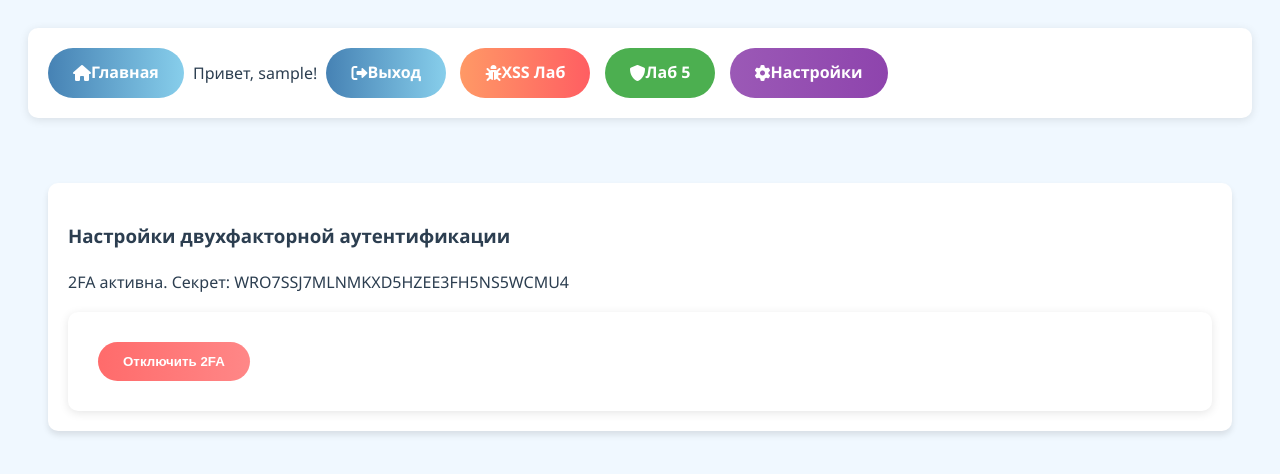
After one commit to SpaceM1x/StudyCenter, a Flask app: page /settings/2fa in a window 1280 px wide. The commit adds this page. Shown: the top 474 px of the page. Run offline with Flask 3, Linux system fonts and the light colour scheme; the visitor is signed in with stand-in values (Sample User, id 1); data comes from the database, SQL or seed files in the repository.

Commit message:
Рабочее 5 c входом на сайт

```diff
--- a/app.py
+++ b/app.py
@@ -194,21 +194,22 @@ def register():
         username = request.form['username']
         password = request.form['password']
 
+        # Хеширование пароля с bcrypt
+        salt, hashed_password = lab5_hash_password(password)
+
         conn = get_db_connection()
         try:
-
             conn.execute(
-                'INSERT INTO users (username, password) VALUES (?, ?)',
-                (username, generate_password_hash(password))
+                'INSERT INTO users (username, password, is_2fa_enabled) VALUES (?, ?, ?)',
+                (username, hashed_password, False)  # 2FA по умолчанию выключена
             )
             conn.commit()
-            flash('Регистрация успешна! Теперь войдите.', 'success')
+            flash('Регистрация успешна!', 'success')
             return redirect(url_for('login'))
         except sqlite3.IntegrityError:
-            flash('Это имя пользователя уже занято', 'error')
+            flash('Имя пользователя занято', 'error')
         finally:
             conn.close()
-
     return render_template('register.html')
 
 
@@ -218,21 +219,53 @@ def login():
     if request.method == 'POST':
         username = request.form['username']
         password = request.form['password']
+        otp = request.form.get('otp', '')  # Поле для OTP
 
         conn = get_db_connection()
-        user = conn.execute(
-            'SELECT * FROM users WHERE username = ?', (username,)).fetchone()
+        user = conn.execute('SELECT * FROM users WHERE username = ?', (username,)).fetchone()
         conn.close()
 
-        if user and check_password_hash(user['password'], password):
+        if user and bcrypt.checkpw(password.encode(), user['password'].encode()):
+            # Если 2FA включена
+            if user['is_2fa_enabled']:
+                if not verify_totp_token(user['totp_secret'], otp):
+                    flash('Неверный OTP', 'error')
+                    return render_template('login_2fa.html')  # Шаблон для ввода OTP
+
             session['user_id'] = user['id']
             session['username'] = user['username']
-            flash('Вход выполнен успешно!', 'success')
+            flash('Вход выполнен!', 'success')
             return redirect(url_for('index'))
         else:
-            flash('Неверное имя пользователя или пароль', 'error')
+            flash('Ошибка входа', 'error')
 
     return render_template('login.html')
+
+
+@app.route('/settings/2fa', methods=['GET', 'POST'])
+@login_required
+def manage_2fa():
+    user_id = session['user_id']
+    conn = get_db_connection()
+    user = conn.execute('SELECT * FROM users WHERE id = ?', (user_id,)).fetchone()
+
+    if request.method == 'POST':
+        action = request.form['action']
+        if action == 'enable':
+            secret = generate_totp_secret()
+            conn.execute('UPDATE users SET totp_secret = ?, is_2fa_enabled = ? WHERE id = ?',
+                         (secret, True, user_id))
+            flash('2FA включена. Сохраните секрет: ' + secret, 'success')
+        elif action == 'disable':
+            conn.execute('UPDATE users SET totp_secret = NULL, is_2fa_enabled = ? WHERE id = ?',
+                         (False, user_id))
+            flash('2FA отключена', 'info')
+        conn.commit()
+        conn.close()
+        return redirect(url_for('manage_2fa'))
+
+    conn.close()
+    return render_template('2fa_settings.html', user=user)
 
 # Уязвимая версия входа
 @app.route('/vuln_login', methods=['GET', 'POST'])
--- a/init_db.py
+++ b/init_db.py
@@ -11,9 +11,11 @@ def init_db():
                 id INTEGER PRIMARY KEY AUTOINCREMENT,
                 username TEXT UNIQUE NOT NULL,
                 password TEXT NOT NULL,
-                role TEXT DEFAULT 'user'
-            );
+                totp_secret TEXT,          -- Секрет для 2FA
+                is_2fa_enabled BOOLEAN     -- Флаг активности 2FA
+            )
         ''')
+
         # Таблица преподавателей с дополнительным полем phone
         connection.execute('''
             CREATE TABLE IF NOT EXISTS teachers (
--- /dev/null
+++ b/templates/2fa_settings.html
@@ -0,0 +1,18 @@
+{% extends "base.html" %}
+{% block content %}
+<div class="card">
+    <h3>Настройки двухфакторной аутентификации</h3>
+    {% if user.is_2fa_enabled %}
+        <p>2FA активна. Секрет: {{ user.totp_secret }}</p>
+        <form method="POST">
+            <input type="hidden" name="action" value="disable">
+            <button type="submit" class="button button-danger">Отключить 2FA</button>
+        </form>
+    {% else %}
+        <form method="POST">
+            <input type="hidden" name="action" value="enable">
+            <button type="submit" class="button">Включить 2FA</button>
+        </form>
+    {% endif %}
+</div>
+{% endblock %}
--- a/templates/base.html
+++ b/templates/base.html
@@ -39,6 +39,13 @@
         <a href="{{ url_for('lab5') }}" class="button" style="background: #4CAF50;">
             <i class="fas fa-shield-alt"></i> Лаб 5
         </a>
+
+        <!-- Вставьте этот код внутри навигационной панели после кнопки "Выход" -->
+        {% if 'user_id' in session %}
+        <a href="{{ url_for('manage_2fa') }}" class="button" style="background: linear-gradient(to right, #9b59b6, #8e44ad);">
+            <i class="fas fa-cog"></i> Настройки
+        </a>
+{% endif %}
     </div>
     {% with messages = get_flashed_messages(with_categories=true) %}
         {% if messages %}
```
Also changed, not shown: templates/login_2fa.html (added, +10 -0 lines), education_center.db.
